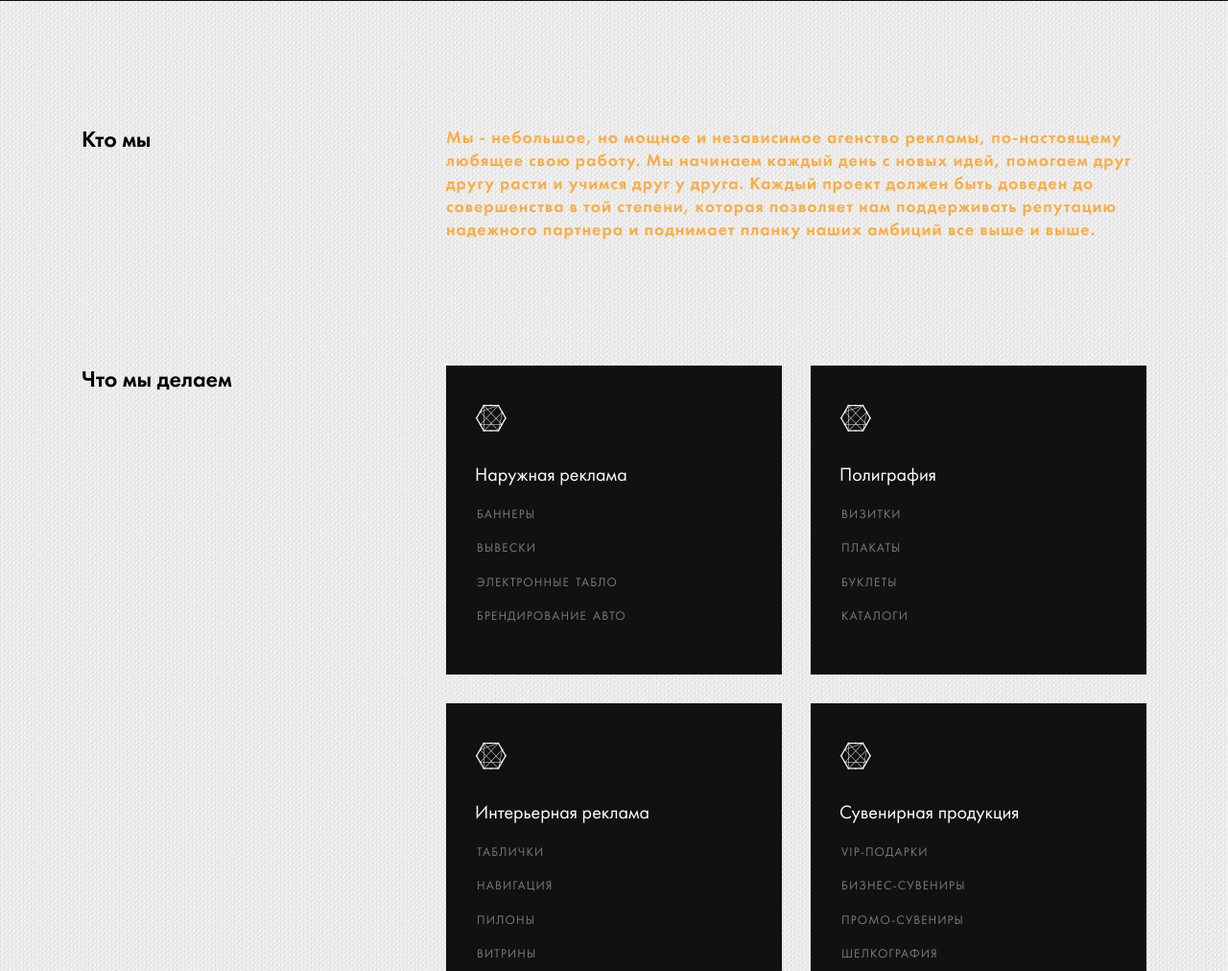
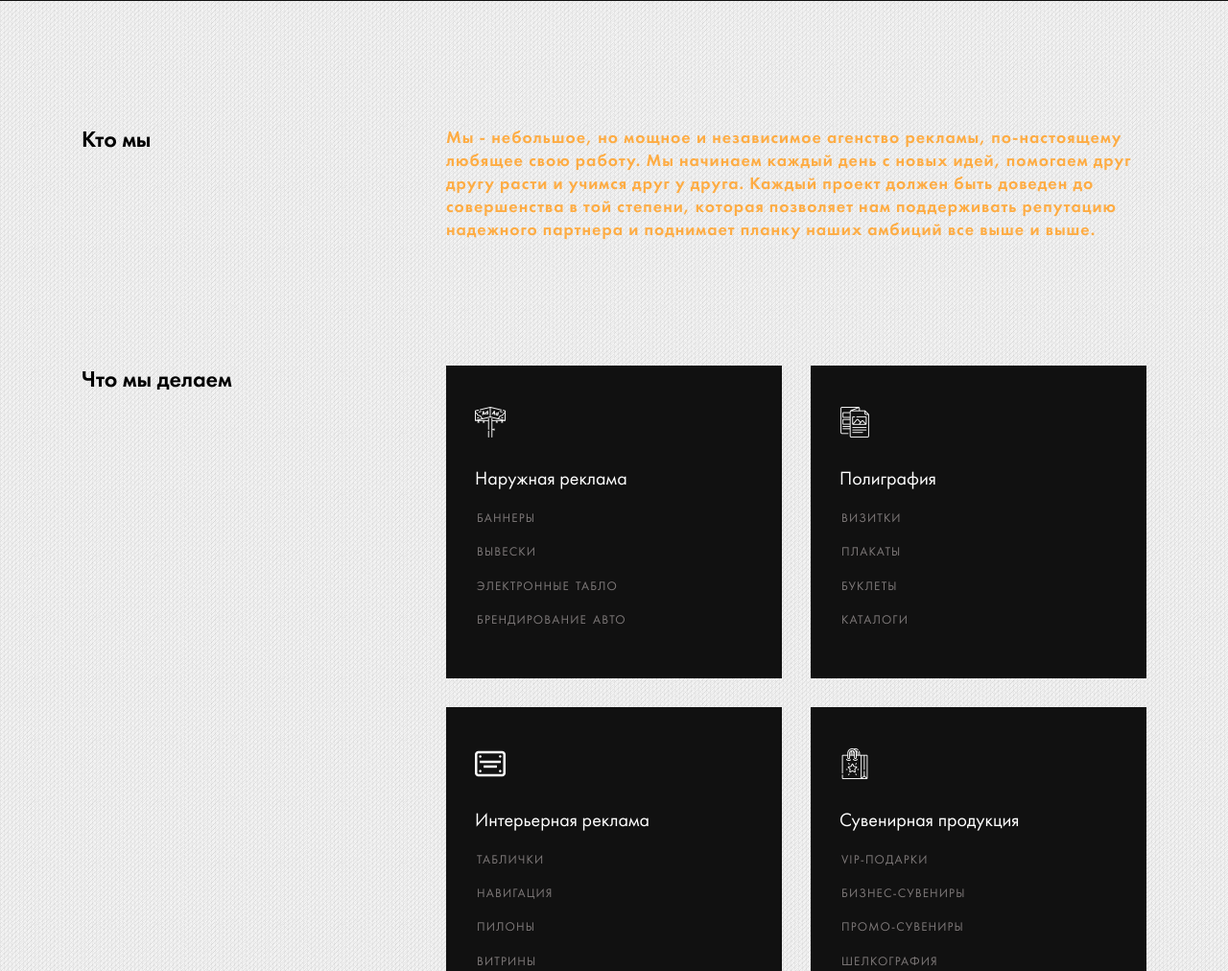
Before and after one commit to AlexKonovalov12/Nova, a plain HTML site: page about.html in a window 1280 px wide. Shown: the part 799-1811 px from the top of the page at 96% size. Drawn offline with Linux system fonts and the light colour scheme.

Commit message:
Изменение иконок

```diff
--- a/about.html
+++ b/about.html
@@ -77,7 +77,7 @@
 				<div class="col-md-6 col-lg-4  mt-30">
 					<div class="ww-content" data-aos="fade-up" data-aos-delay="200" data-aos-once="true">
 						<div class="icon hov">
-							<i class="fab fa-connectdevelop"></i>
+							<img src="./img/free-icon-billboard-8674717.png">
 						</div>
 						<h5>Наружная реклама</h5>
 						<ul class="list-services">
@@ -91,7 +91,7 @@
 				<div class="col-md-6 col-lg-4  mt-30">
 					<div class="ww-content" data-aos="fade-up" data-aos-delay="300" data-aos-once="true">
 						<div class="icon hov">
-							<i class="fab fa-connectdevelop"></i>
+							<img src="./img/free-icon-brochure-2625075.png">
 						</div>
 						<h5>Полиграфия</h5>
 						<ul class="list-services">
@@ -108,7 +108,7 @@
 				<div class="col-md-6 col-lg-4  mt-30">
 					<div class="ww-content" data-aos="fade-up" data-aos-delay="200" data-aos-once="true">
 						<div class="icon hov">
-							<i class="fab fa-connectdevelop"></i>
+							<img src="./img/free-icon-nameplate-1922237.png">
 						</div>
 						<h5>Интерьерная реклама</h5>
 						<ul class="list-services">
@@ -122,7 +122,7 @@
 				<div class="col-md-6 col-lg-4  mt-30">
 					<div class="ww-content" data-aos="fade-up" data-aos-delay="300" data-aos-once="true">
 						<div class="icon hov">
-							<i class="fab fa-connectdevelop"></i>
+							<img src="./img/free-icon-souvenir-4549715.png">
 						</div>
 						<h5>Сувенирная продукция</h5>
 						<ul class="list-services">
```
Also changed, not shown: img/free-icon-billboard-8674717.png (added), img/free-icon-brochure-2625075.png (added), img/free-icon-nameplate-1922237.png (added), img/free-icon-souvenir-4549715.png (added).
